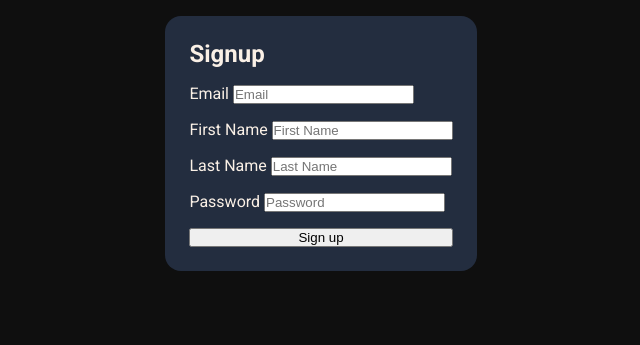
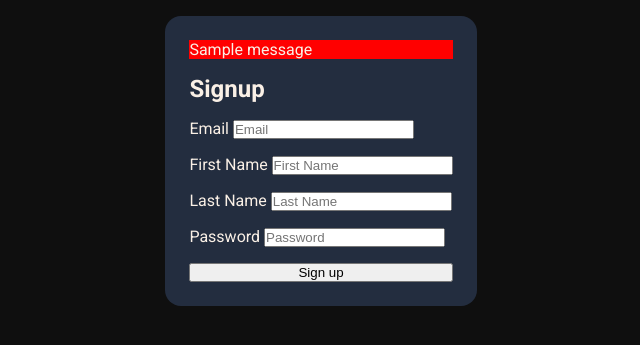
Before and after one commit to AshishNarne/HealthHarbor, a Flask app: page /signup in a window 1280 px wide. Shown: the part 51-396 px from the top of the page, without its empty margins (319-959 px from the left). Run offline with Flask 3, Linux system fonts and the light colour scheme; tables that the repository leaves empty hold one stand-in row (values such as "Sample post"); one stand-in notice (Sample message) is shown.

Commit message:
Create form template file and make forms flash messages

```diff
--- a/src/pages.py
+++ b/src/pages.py
@@ -1,4 +1,5 @@
 from flask import Blueprint, render_template, request, redirect, url_for, flash
+from markupsafe import Markup
 from werkzeug.security import generate_password_hash, check_password_hash
 from flask_login import login_user, logout_user, login_required, current_user
 from .models import User
@@ -49,7 +50,8 @@ def signup_post():
     user = User.query.filter_by(email=email).first() # if this returns a user, then the email already exists in database
 
     if user: # if a user is found, we want to redirect back to signup page so user can try again
-        flash('stupid!')
+        login_url = url_for('pages.login')
+        flash(Markup(f'User already exists, go to the <a href={login_url}>login page</a>'))
         return redirect(url_for('pages.signup'))
 
     # create a new user with the form data. Hash the password so the plaintext version isn't saved.
@@ -58,7 +60,7 @@ def signup_post():
     # add the new user to the database
     db.session.add(new_user)
     db.session.commit()
-    login_user(user, remember=False)
+    login_user(new_user, remember=False)
     return redirect(url_for('pages.profile'))
 
 @bp.route('/profile')
--- a/src/static/styles.css
+++ b/src/static/styles.css
@@ -81,6 +81,10 @@ nav a {
     border-radius: 1rem;
 }
 
+.flashed-messages {
+    background-color: red;
+}
+
 .login-form > * {
     margin: .5rem;
 }
--- a/src/templates/_form.html
+++ b/src/templates/_form.html
@@ -2,12 +2,16 @@
 
 {% block content %}
     <section class='login'>
-        {% with messages = get_flashed_messages() %}
-        {% if messages %}
-
-        {% endif %}
-        {% endwith %}
         <form class='login-form' method='post' autocomplete='off'>
+            {% with messages = get_flashed_messages() %}
+                {% if messages %}
+                    <ul class='flashed-messages'>
+                        {% for message in messages %}
+                            <ul class='flashed-message'>{{message}}</ul>
+                        {% endfor %}
+                    </ul>
+                {% endif %}
+            {% endwith %}
             <h2>{% block title %}{% endblock %}</h2>
             {% block form_content %}
             {% endblock %}
```
Also changed, not shown: instance/db.sqlite.
